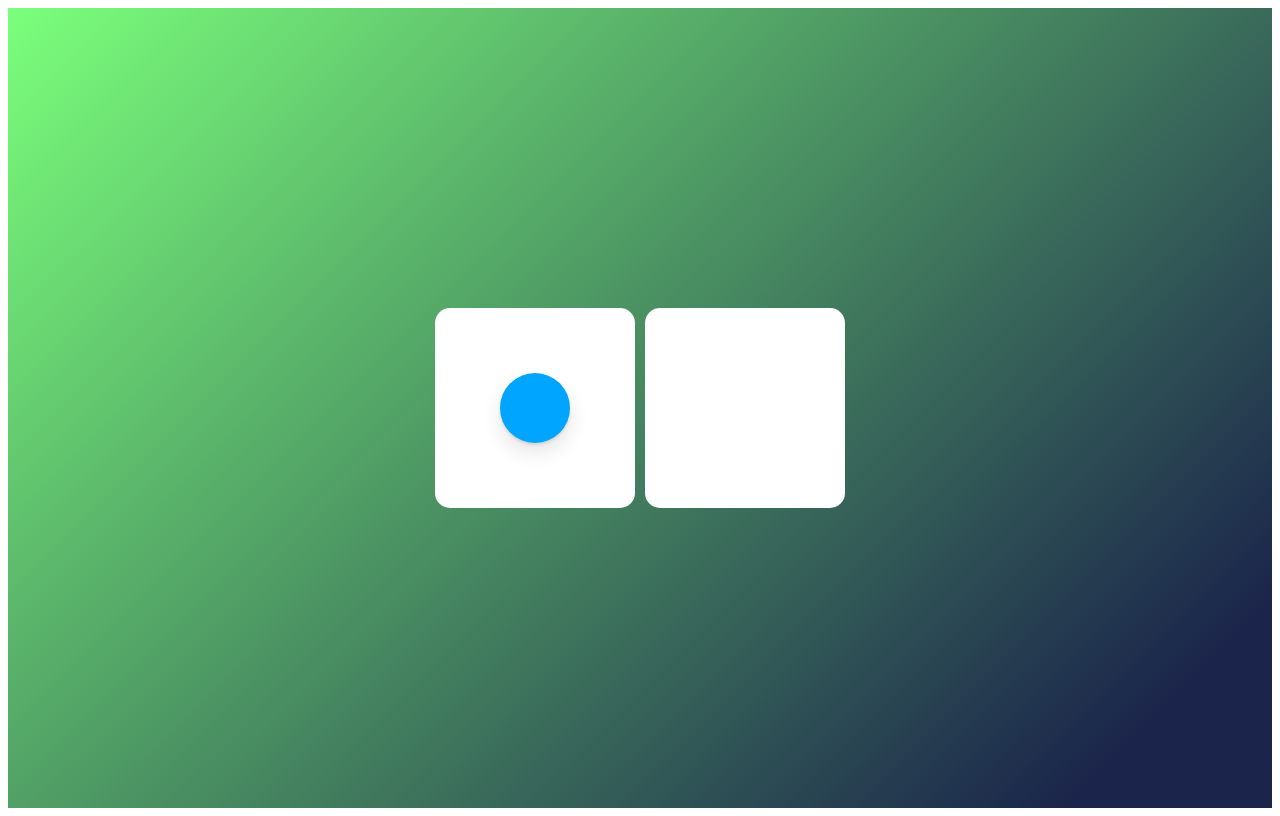
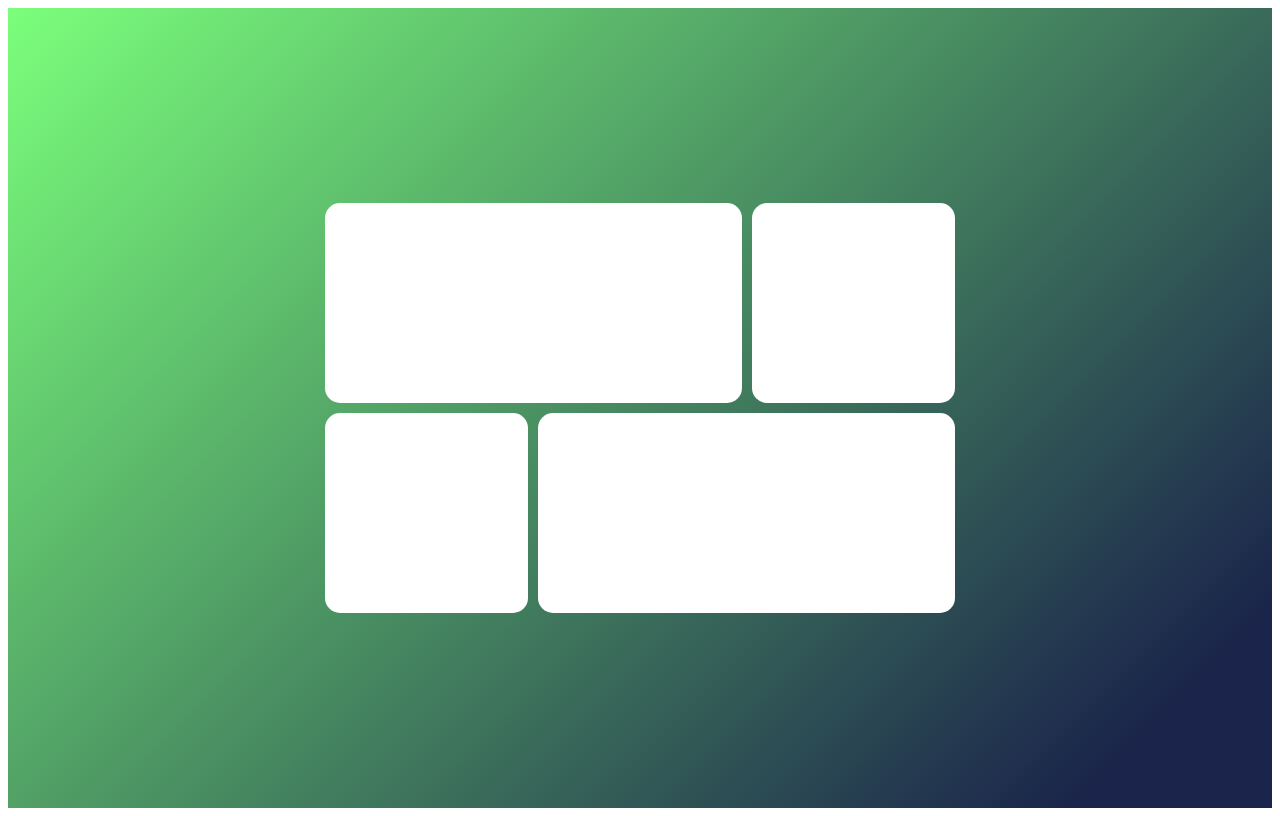
Before and after one commit to Kenjunn0/nomflix, a React (Create React App) app: page / in a window 1280 px wide. Built offline with nearby package versions, Linux system fonts and the light colour scheme.

Commit message:
layoutId

```diff
--- a/src/App.tsx
+++ b/src/App.tsx
@@ -81,16 +81,13 @@
 `;
 
 const Box = styled(motion.div)`
-  width: 200px;
+  //width: 200px;
   height: 200px;
   border-radius: 15px;
   background-color: rgba(255, 255, 255, 1);
   display: flex;
   margin: 5px;
   grid-template-columns: repeat(2, 1fr);
-  align-items: center;
-  justify-content: center;
-  //position : absolute;
 `;
 
 const Circle = styled(motion.div)`
@@ -101,33 +98,47 @@
   box-shadow: 0 2px 3px rgba(0, 0, 0, 0.1), 0 10px 20px rgba(0, 0, 0, 0.1);
 `;
 
-const BiggerBox = styled.div`
-  width: 600px;
-  height: 600px;
-  border-radius: 100px;
-  background-color: rgba(255, 255, 255, 0.4);
+const Grid = styled(motion.div)`
+  display: grid ;
+  grid-template-columns: repeat(3, 1fr);
+  width: 50vw;
+  div:first-child,
+  div:last-child {
+    grid-column: span 2;
+  }
+`;
+
+const Overlay = styled(motion.div)`
+  width: 100%;
+  height: 100%;
   display: flex;
   justify-content: center;
   align-items: center;
-  overflow: hidden;
-`
+  position: absolute;
+`;
 
 
 
 function App() {
 
-    const [ clicked , setClicked ] = useState(false);
-    const toggleClicked = () => setClicked((prev) => !prev);
-
+    const [id, setId] = useState<string | null>(null);
 
   return (
-          <Wrapper onClick={toggleClicked}>
-              <Box>
-                  {!clicked ? <Circle layoutId="circle" /> : null}
-              </Box>
-              <Box>
-                  {clicked ? <Circle layoutId="circle"  /> : null}
-              </Box>
+          <Wrapper>
+              <Grid>
+                  {[1, 2, 3, 4].map(item =>
+                  <Box onClick={() => setId(item+"")} key={item} layoutId={item+""} />)}
+              </Grid>
+              <AnimatePresence>
+                  { id ? <Overlay
+                      onClick={() => setId(null)}
+                      initial={{backgroundColor: "rgba(0, 0, 0, 0.0)"}}
+                      animate={{backgroundColor: "rgba(0, 0, 0, 0.5)"}}
+                      exit={{backgroundColor: "rgba(0, 0, 0, 0.0)"}}
+                  >
+                      <Box layoutId={id} style={{ width : 400, height: 300 }} />
+                  </Overlay> : null}
+              </AnimatePresence>
           </Wrapper>
   );
 }
```
